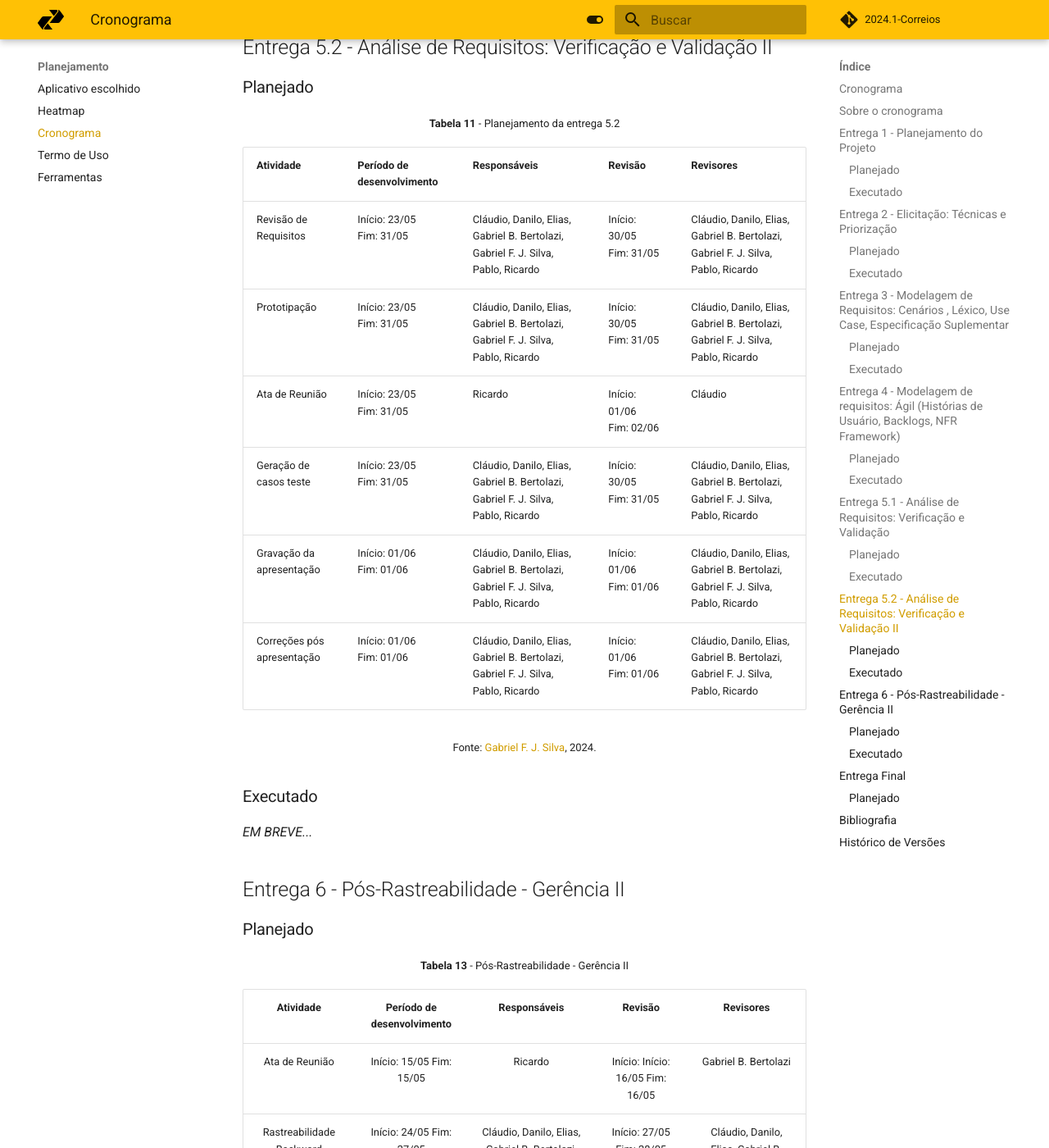
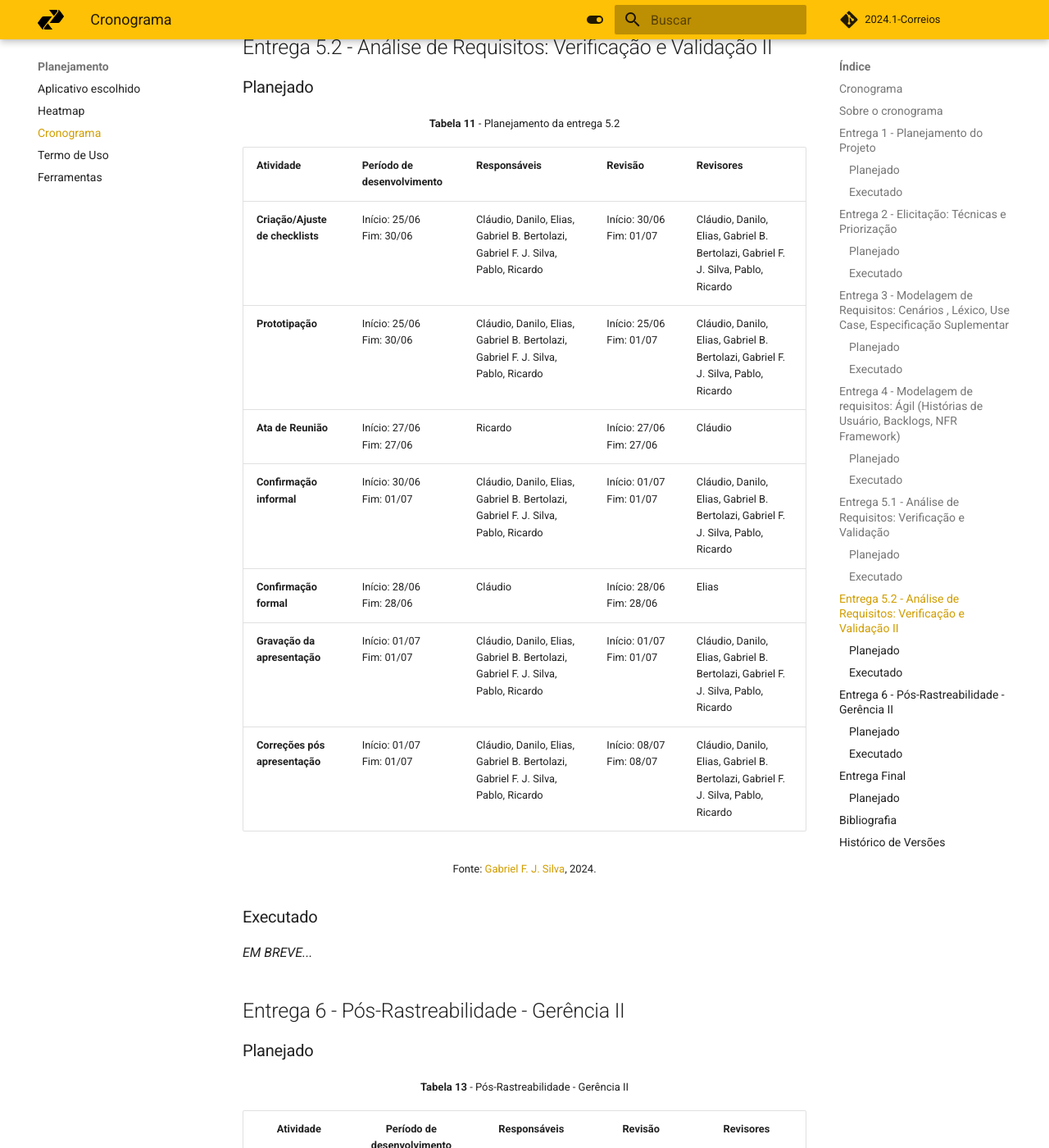
Before and after one commit to Requisitos-de-Software/2024.1-Serasa, an MkDocs documentation site: the page built from docs/planejamento/cronograma.md, in a window 1280 px wide and 1400 px high, scrolled down 10495 px. Shown: the whole window at 82% size. Built offline with MkDocs 1.6.1 and Material for MkDocs 9.7.7, drawn with Linux system fonts in a browser that asks for light colours; comment, search, counter and statistics services are not loaded.

Commit message:
fix planned schedule

```diff
--- a/docs/planejamento/cronograma.md
+++ b/docs/planejamento/cronograma.md
@@ -212,12 +212,13 @@ Na Tabela 2, está o cronograma executado nas atividades da primeira entrega.
 
 | Atividade | Período de desenvolvimento | Responsáveis | Revisão | Revisores |
 | --- | --- | --- | --- | --- |
-| Revisão de Requisitos | Início: 23/05  <br>Fim: 31/05 | Cláudio, Danilo, Elias, Gabriel B. Bertolazi, Gabriel F. J. Silva, Pablo, Ricardo | Início: 30/05 <br>Fim: 31/05 | Cláudio, Danilo, Elias, Gabriel B. Bertolazi, Gabriel F. J. Silva, Pablo, Ricardo |
-| Prototipação | Início: 23/05  <br>Fim: 31/05 | Cláudio, Danilo, Elias, Gabriel B. Bertolazi, Gabriel F. J. Silva, Pablo, Ricardo | Início: 30/05 <br>Fim: 31/05 | Cláudio, Danilo, Elias, Gabriel B. Bertolazi, Gabriel F. J. Silva, Pablo, Ricardo |
-| Ata de Reunião | Início: 23/05  <br>Fim: 31/05 | Ricardo | Início: 01/06   <br>Fim: 02/06 | Cláudio |
-| Geração de casos teste | Início: 23/05  <br>Fim: 31/05 | Cláudio, Danilo, Elias, Gabriel B. Bertolazi, Gabriel F. J. Silva, Pablo, Ricardo | Início: 30/05 <br>Fim: 31/05 | Cláudio, Danilo, Elias, Gabriel B. Bertolazi, Gabriel F. J. Silva, Pablo, Ricardo |
-| Gravação da apresentação | Início: 01/06 <br>Fim: 01/06 | Cláudio, Danilo, Elias, Gabriel B. Bertolazi, Gabriel F. J. Silva, Pablo, Ricardo | Início: 01/06 <br>Fim: 01/06 | Cláudio, Danilo, Elias, Gabriel B. Bertolazi, Gabriel F. J. Silva, Pablo, Ricardo |
-| Correções pós apresentação | Início: 01/06 <br>Fim: 01/06 | Cláudio, Danilo, Elias, Gabriel B. Bertolazi, Gabriel F. J. Silva, Pablo, Ricardo | Início: 01/06 <br>Fim: 01/06 | Cláudio, Danilo, Elias, Gabriel B. Bertolazi, Gabriel F. J. Silva, Pablo, Ricardo |
+| **Criação/Ajuste de checklists** | Início: 25/06<br>Fim: 30/06 | Cláudio, Danilo, Elias, Gabriel B. Bertolazi, Gabriel F. J. Silva, Pablo, Ricardo | Início: 30/06 Fim: 01/07 | Cláudio, Danilo, Elias, Gabriel B. Bertolazi, Gabriel F. J. Silva, Pablo, Ricardo |
+| **Prototipação** | Início: 25/06<br>Fim: 30/06 | Cláudio, Danilo, Elias, Gabriel B. Bertolazi, Gabriel F. J. Silva, Pablo, Ricardo | Início: 25/06 Fim: 01/07 | Cláudio, Danilo, Elias, Gabriel B. Bertolazi, Gabriel F. J. Silva, Pablo, Ricardo |
+| **Ata de Reunião** | Início: 27/06<br>Fim: 27/06 | Ricardo | Início: 27/06 Fim: 27/06 | Cláudio |
+| **Confirmação informal** | Início: 30/06<br>Fim: 01/07 | Cláudio, Danilo, Elias, Gabriel B. Bertolazi, Gabriel F. J. Silva, Pablo, Ricardo | Início: 01/07 Fim: 01/07 | Cláudio, Danilo, Elias, Gabriel B. Bertolazi, Gabriel F. J. Silva, Pablo, Ricardo |
+| **Confirmação formal** | Início: 28/06<br>Fim: 28/06 | Cláudio | Início: 28/06 Fim: 28/06 | Elias |
+| **Gravação da apresentação** | Início: 01/07<br>Fim: 01/07 | Cláudio, Danilo, Elias, Gabriel B. Bertolazi, Gabriel F. J. Silva, Pablo, Ricardo | Início: 01/07 Fim: 01/07 | Cláudio, Danilo, Elias, Gabriel B. Bertolazi, Gabriel F. J. Silva, Pablo, Ricardo |
+| **Correções pós apresentação** | Início: 01/07<br>Fim: 01/07 | Cláudio, Danilo, Elias, Gabriel B. Bertolazi, Gabriel F. J. Silva, Pablo, Ricardo | Início: 08/07 Fim: 08/07 | Cláudio, Danilo, Elias, Gabriel B. Bertolazi, Gabriel F. J. Silva, Pablo, Ricardo |
 
 <font size="2"><p style="text-align: center">Fonte: [Gabriel F. J. Silva](https://github.com/MMcLovin), 2024.</p></font>
 
```
